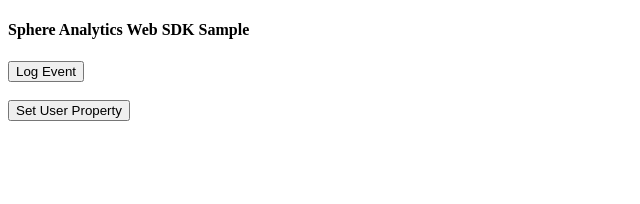
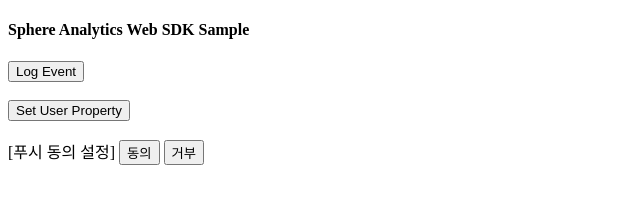
Before and after one commit to tand-git/web-sdk, a plain HTML site: page web/index.html in a window 1280 px wide. Shown: the whole page, without its empty margins (0-640 px from the left). Drawn offline with Linux system fonts and the light colour scheme.

Commit message:
update sample

```diff
--- a/web/index.html
+++ b/web/index.html
@@ -21,6 +21,11 @@
     <button onclick="event_click()">Log Event</button>
     <br/><br/>
     <button onclick="user_property_click()">Set User Property</button>
+    <br/><br/>
+
+    [푸시 동의 설정]
+    <button onclick="user_push_agree(true)">동의</button>
+    <button onclick="user_push_agree(false)">거부</button>
 
     <script type="text/javascript">
 
@@ -76,6 +81,15 @@
                 SphereAnalytics.setPhoneNumber(null);
             }
         }
+
+        function user_push_agree(agree) {
+            // 정보성 푸시 발송 동의 설정 (허용:true, 거부:false)
+            SpherePushMessage.agreePushMessageForInformation(agree);
+            // 광고성 푸시 발송 동의 설정 (허용:true, 거부:false)
+            SpherePushMessage.agreePushMessageForAdvertisement(agree);
+            // 야간 푸시 발송 동의 설정 (허용:true, 거부:false)
+            SpherePushMessage.agreePushMessageAtNight(agree);
+        }
     </script>
 
 </body>
```
